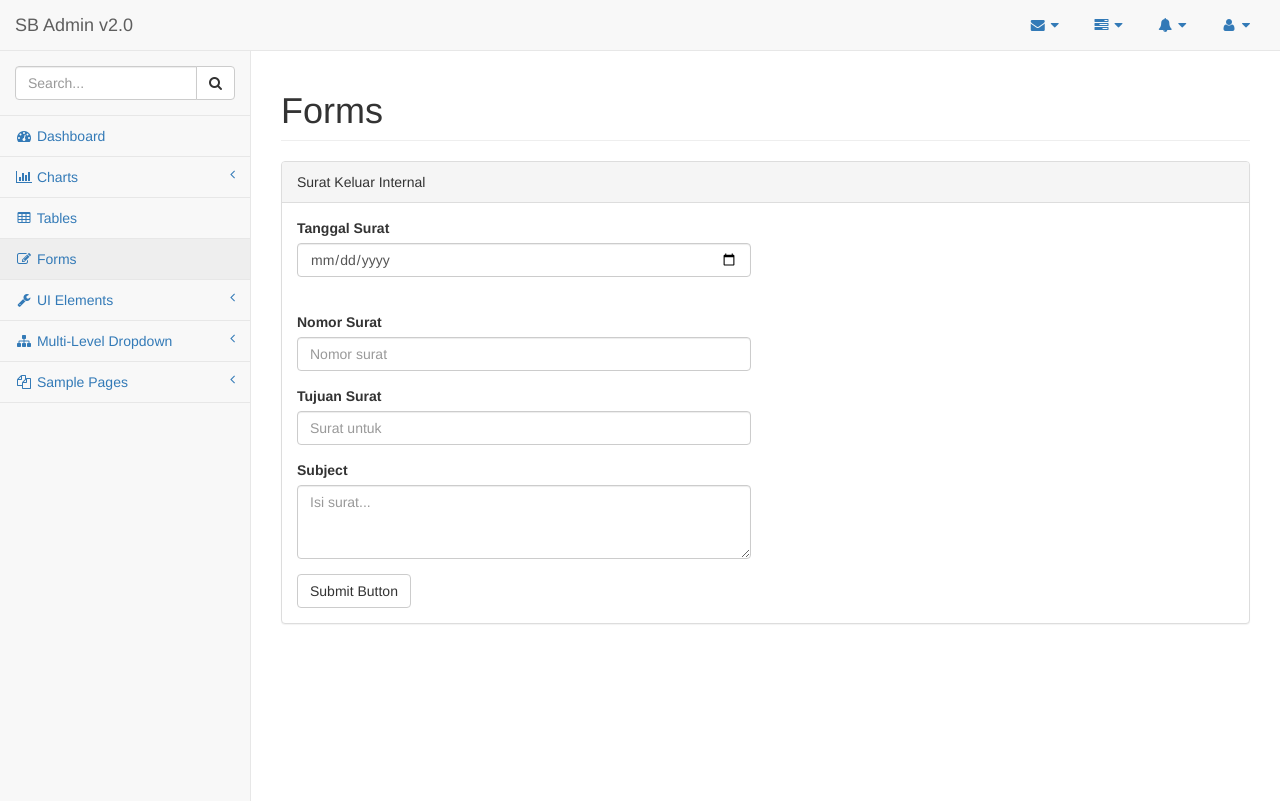
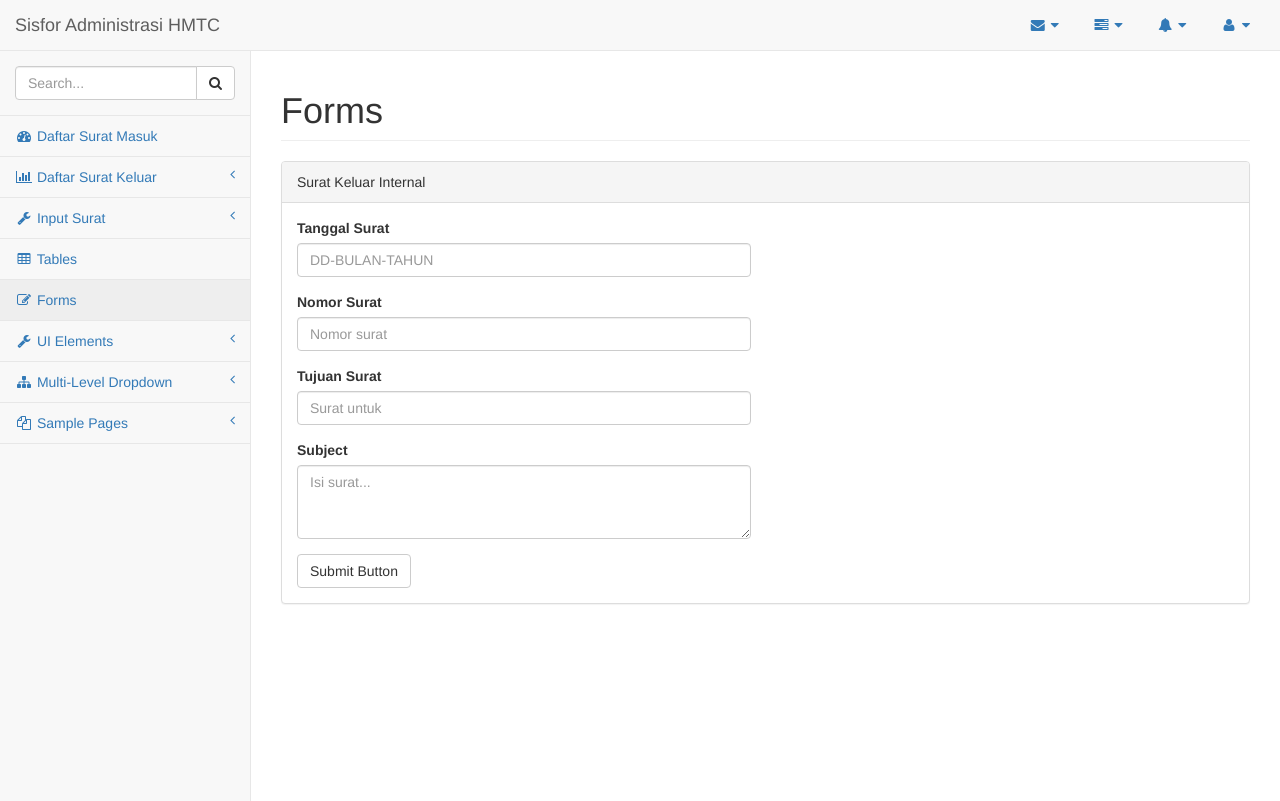
Before and after one commit to imagineclara/adkeuhmtc, a CodeIgniter app: page /database/index.php/surat_keluar_a/index in a window 1280 px wide. Run offline with CodeIgniter, Linux system fonts and the light colour scheme.

Commit message:
perubahan fungsi surat keluar internal - belum berhasil

```diff
--- a/application/controllers/surat_keluar_a.php
+++ b/application/controllers/surat_keluar_a.php
@@ -2,9 +2,28 @@
 defined('BASEPATH') OR exit('No direct script access allowed');
 
 class surat_keluar_a extends CI_Controller {
+	function __construct()
+	{
+		parent::__construct();
+		$this->load->model('');
+		$this->load->library('upload','form_validation');
+		$this->load->model('m_surat');
+	}
 
 	public function index()
 	{
 		$this->load->view('surat_keluar_a');
 	}
+	public function input_surat_keluar_a()
+	{
+		//$no = $_POST['no'];
+		$tanggal_surat = $_POST['tanggal_surat'];
+		$no_surat = $_POST['no_surat'];
+		$tujuan = $_POST['tujuan'];
+		$subjek = $_POST['subjek'];
+		$this->m_surat->insertSurat_keluar_a($tanggal_surat, $no_surat, $tujuan, $subjek);
+		// $this->
+		redirect('surat_keluar_a');
+		// $this->load->view('surat_masuk');
+	}
 }
--- a/application/models/m_surat.php
+++ b/application/models/m_surat.php
@@ -12,6 +12,10 @@ class m_surat extends CI_Model {
     {
         return $this->db->query("select * from surat_masuk");
     }
+    public function getSurat_keluar_a()
+    {
+        return $this->db->query("select * from surat_keluar_a");
+    }
     function insertSurat_masuk($tanggal_masuk, $no_surat, $tujuan, $subjek, $tanggal_acara)
     {
         $data = array(
@@ -22,7 +26,16 @@ class m_surat extends CI_Model {
             'tanggal_acara' => $tanggal_acara
             );
         $this->db->insert('surat_masuk',$data);
-        // $this->db->query("update user set no_telp = '$no' where nrp_user = '$nrp'");
+    }
+    function insertSurat_keluar_a($tanggal_surat, $no_surat, $tujuan, $subjek)
+    {
+        $data = array(
+            'tanggal_surat' => $tanggal_surat,
+            'no_surat'      => $no_surat,
+            'tujuan'        => $tujuan,
+            'subjek'        => $subjek,
+            );
+        $this->db->insert('surat_keluar_a',$data);
     }
 }
 
--- a/application/views/surat_keluar_a.php
+++ b/application/views/surat_keluar_a.php
@@ -9,19 +9,19 @@
     <meta name="description" content="">
     <meta name="author" content="">
 
-    <title>SB Admin 2 - Bootstrap Admin Theme</title>
+    <title>Sisfor Administrasi HMTC</title>
 
     <!-- Bootstrap Core CSS -->
-    <link href="css/bootstrap.min.css" rel="stylesheet">
+    <link href="<?php echo base_url(); ?>css/bootstrap.min.css" rel="stylesheet">
 
     <!-- MetisMenu CSS -->
-    <link href="css/plugins/metisMenu/metisMenu.min.css" rel="stylesheet">
+    <link href="<?php echo base_url(); ?>css/plugins/metisMenu/metisMenu.min.css" rel="stylesheet">
 
     <!-- Custom CSS -->
-    <link href="css/sb-admin-2.css" rel="stylesheet">
+    <link href="<?php echo base_url(); ?>css/sb-admin-2.css" rel="stylesheet">
 
     <!-- Custom Fonts -->
-    <link href="font-awesome/css/font-awesome.min.css" rel="stylesheet" type="text/css">
+    <link href="<?php echo base_url(); ?>font-awesome/css/font-awesome.min.css" rel="stylesheet" type="text/css">
 
     <!-- HTML5 Shim and Respond.js IE8 support of HTML5 elements and media queries -->
     <!-- WARNING: Respond.js doesn't work if you view the page via file:// -->
@@ -45,7 +45,7 @@
                     <span class="icon-bar"></span>
                     <span class="icon-bar"></span>
                 </button>
-                <a class="navbar-brand" href="index.html">SB Admin v2.0</a>
+                <a class="navbar-brand" href="<?php echo base_url(); ?>">Sisfor Administrasi HMTC</a>
             </div>
             <!-- /.navbar-header -->
 
@@ -250,7 +250,7 @@
                         <li><a href="#"><i class="fa fa-gear fa-fw"></i> Settings</a>
                         </li>
                         <li class="divider"></li>
-                        <li><a href="login.html"><i class="fa fa-sign-out fa-fw"></i> Logout</a>
+                        <li><a href="<?php echo base_url(); ?>login.php"><i class="fa fa-sign-out fa-fw"></i> Logout</a>
                         </li>
                     </ul>
                     <!-- /.dropdown-user -->
@@ -274,19 +274,32 @@
                             <!-- /input-group -->
                         </li>
                         <li>
-                            <a href="index.html"><i class="fa fa-dashboard fa-fw"></i> Dashboard</a>
+                            <a href="<?php echo base_url(); ?>"><i class="fa fa-dashboard fa-fw"></i> Daftar Surat Masuk</a>
                         </li>
                         <li>
-                            <a href="#"><i class="fa fa-bar-chart-o fa-fw"></i> Charts<span class="fa arrow"></span></a>
+                            <a href="#"><i class="fa fa-bar-chart-o fa-fw"></i> Daftar Surat Keluar<span class="fa arrow"></span></a>
                             <ul class="nav nav-second-level">
                                 <li>
-                                    <a href="flot.html">Flot Charts</a>
+                                    <a href="<?php echo base_url(); ?>daftar_keluar_a">Surat Keluar Internal</a>
                                 </li>
                                 <li>
-                                    <a href="morris.html">Morris.js Charts</a>
+                                    <a href="<?php echo base_url(); ?>daftar_keluar_b">Surat Keluar Eksternal</a>
                                 </li>
                             </ul>
-                            <!-- /.nav-second-level -->
+                        </li>
+                        <li>
+                            <a href="#"><i class="fa fa-wrench fa-fw"></i> Input Surat<span class="fa arrow"></span></a>
+                            <ul class="nav nav-second-level">
+                                <li>
+                                    <a href="<?php echo base_url(); ?>surat_masuk">Surat Masuk</a>
+                                </li>
+                                <li>
+                                    <a href="<?php echo base_url(); ?>surat_keluar_a">Surat Keluar Internal</a>
+                                </li>
+                                <li>
+                                    <a href="<?php echo base_url(); ?>surat_keluar_b">Surat Keluar Eksternal</a>
+                                </li>
+                            </ul>
                         </li>
                         <li>
                             <a href="tables.html"><i class="fa fa-table fa-fw"></i> Tables</a>
@@ -384,25 +397,23 @@
                         <div class="panel-body">
                             <div class="row">
                                 <div class="col-lg-6">
-                                    <form role="form">
+                                    <form method="post" action="surat_keluar_a/input_surat_keluar_a">
                                         <div class="form-group">
                                             <label>Tanggal Surat</label>
-                                            <!-- <input class="form-control" placeholder="Enter text"> -->
-                                            <form>
-                                                <input class="form-control" type="date" name="bday" max="2016-12-31"><br>
-                                            </form>
+                                            <input class="form-control" placeholder="DD-BULAN-TAHUN" name="tanggal_surat">
+                                            <!-- <input class="form-control" type="date" name="tanggal_masuk" max="2016-12-31"><br> -->
                                         </div>
                                         <div class="form-group">
                                             <label>Nomor Surat</label>
-                                            <input class="form-control" placeholder="Nomor surat">
+                                            <input class="form-control" placeholder="Nomor surat" name="no_surat">
                                         </div>
                                         <div class="form-group">
                                             <label>Tujuan Surat</label>
-                                            <input class="form-control" placeholder="Surat untuk">
+                                            <input class="form-control" placeholder="Surat untuk" name="tujuan">
                                         </div>
                                         <div class="form-group">
                                             <label>Subject</label>
-                                            <textarea class="form-control" placeholder="Isi surat..." rows="3"></textarea>
+                                            <textarea class="form-control" placeholder="Isi surat..." rows="3" name="subjek"></textarea>
                                         </div>
                                         <button type="submit" class="btn btn-default">Submit Button</button>
                                     </form>
--- a/application/views/surat_masuk.php
+++ b/application/views/surat_masuk.php
@@ -400,7 +400,7 @@
                                     <form method="post" action="surat_masuk/input_surat_masuk">
                                         <div class="form-group">
                                             <label>Tanggal Masuk Surat</label>
-                                            <input class="form-control" placeholder="<DD-BULAN-TAHUN" name="tanggal_masuk">
+                                            <input class="form-control" placeholder="DD-BULAN-TAHUN" name="tanggal_masuk">
                                             <!-- <form>
                                                 <input class="form-control" type="date" name="bday" max="2016-12-31"><br>
                                             </form> -->
```
Also changed, not shown: application/controllers/daftar_keluar_a.php (+8 -0 lines), application/views/daftar_keluar_a.php (+25 -34 lines).
